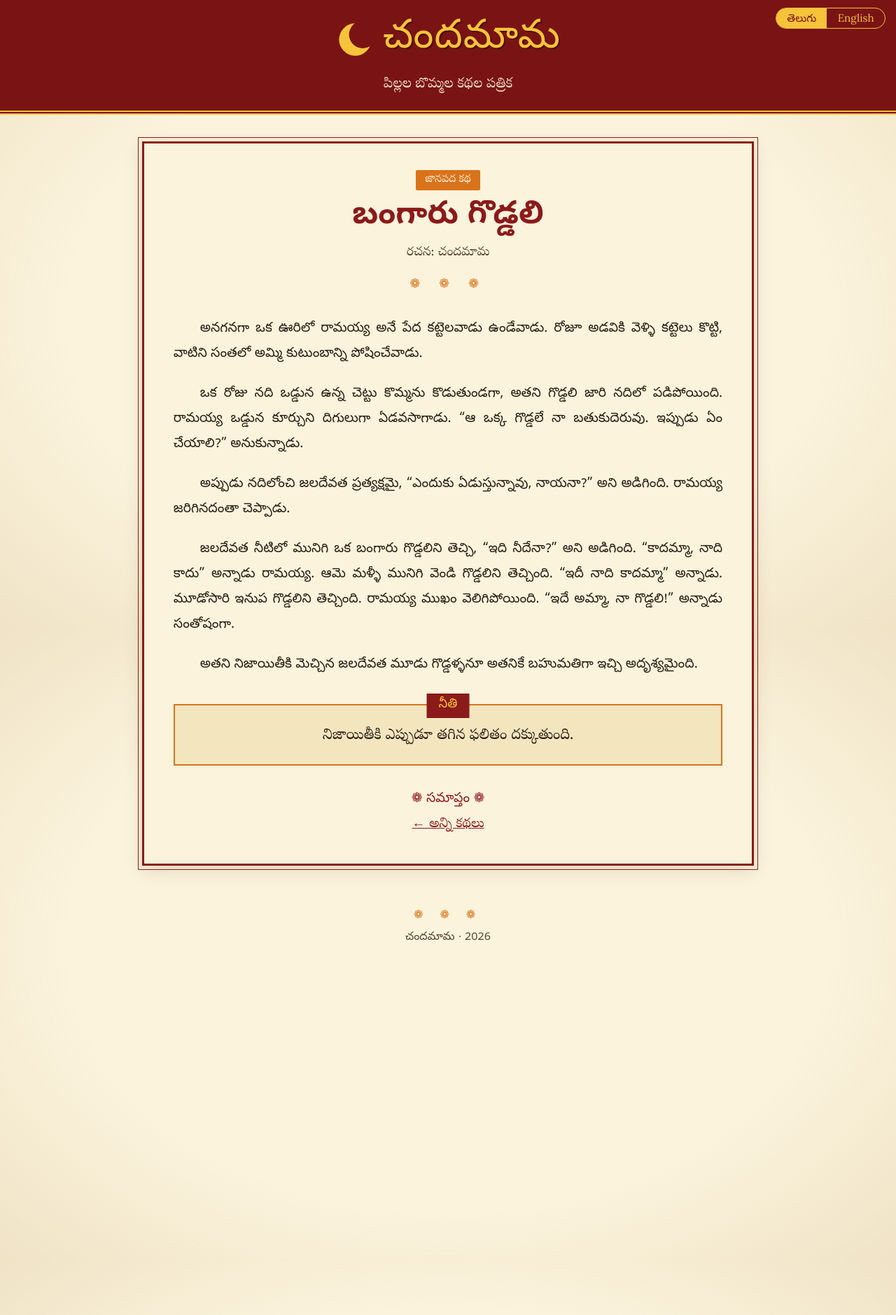
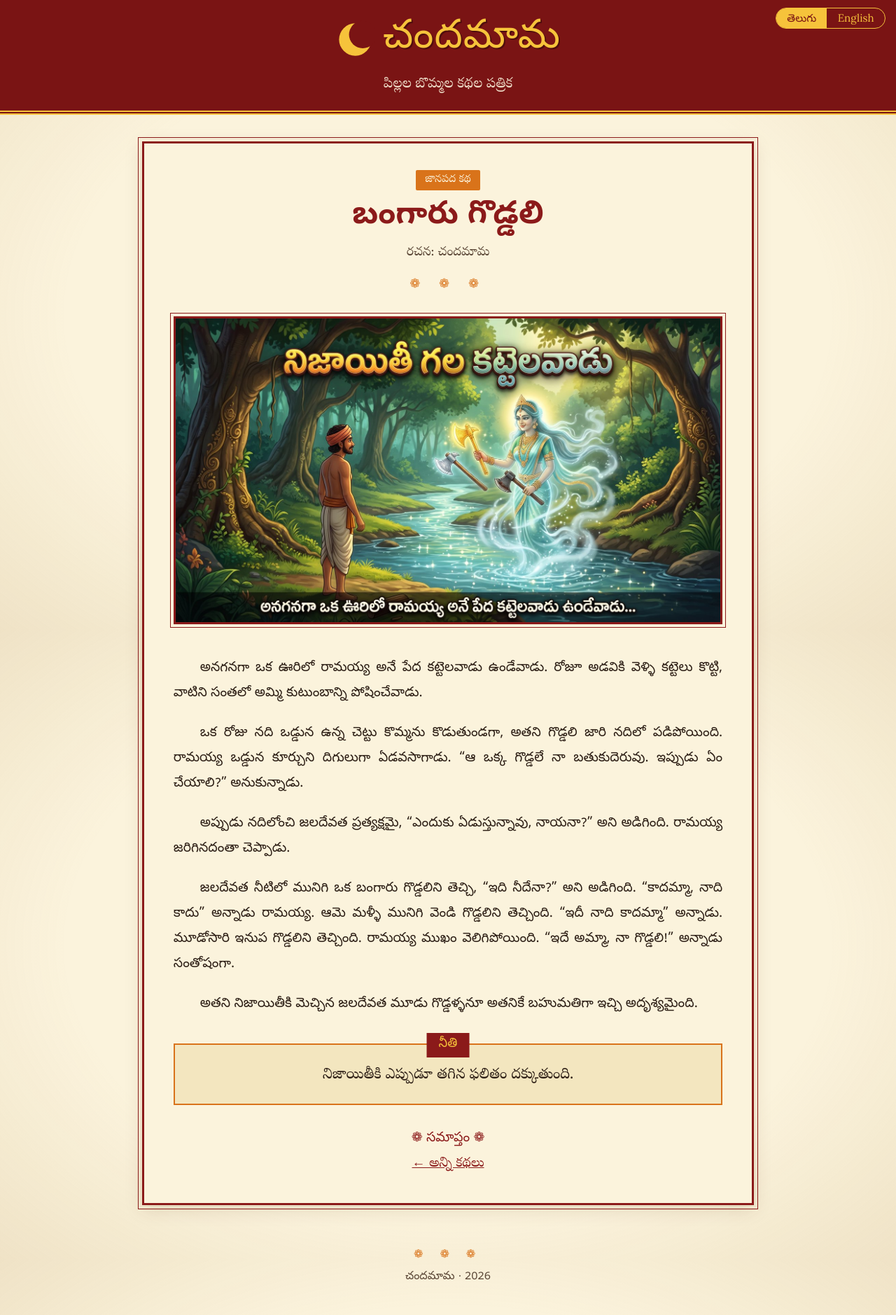
Before and after one commit to suryaraor/chandamama, a Jekyll site: the page built from _stories/bangaru-goddali.md, in a window 1280 px wide. Shown: the whole page at 70% size. Built offline with Jekyll 4.4.1, drawn with Linux system fonts in a browser that asks for light colours; some web fonts are replaced.

Commit message:
Add cover illustration to The Golden Axe
Co-Authored-By: Claude Opus 5.5 <noreply@anthropic.com>

```diff
--- a/_stories/bangaru-goddali.md
+++ b/_stories/bangaru-goddali.md
@@ -6,6 +6,7 @@ author_en: Chandamama
 date: 2026-10-22
 category: జానపద కథ
 category_en: Folk Tale
+image: /assets/images/bangaru-goddali/bangaru-goddali.jpg
 summary: పేద కట్టెలవాడు రామయ్య గొడ్డలి నదిలో పడిపోయింది. జలదేవత అతనికి బంగారు గొడ్డలిని చూపించింది…
 summary_en: Poor Ramayya the woodcutter drops his only axe into the river. Then the river goddess rises, holding out a golden one…
 moral: నిజాయితీకి ఎప్పుడూ తగిన ఫలితం దక్కుతుంది.
```
Also changed, not shown: assets/images/bangaru-goddali/bangaru-goddali.jpg (added).
